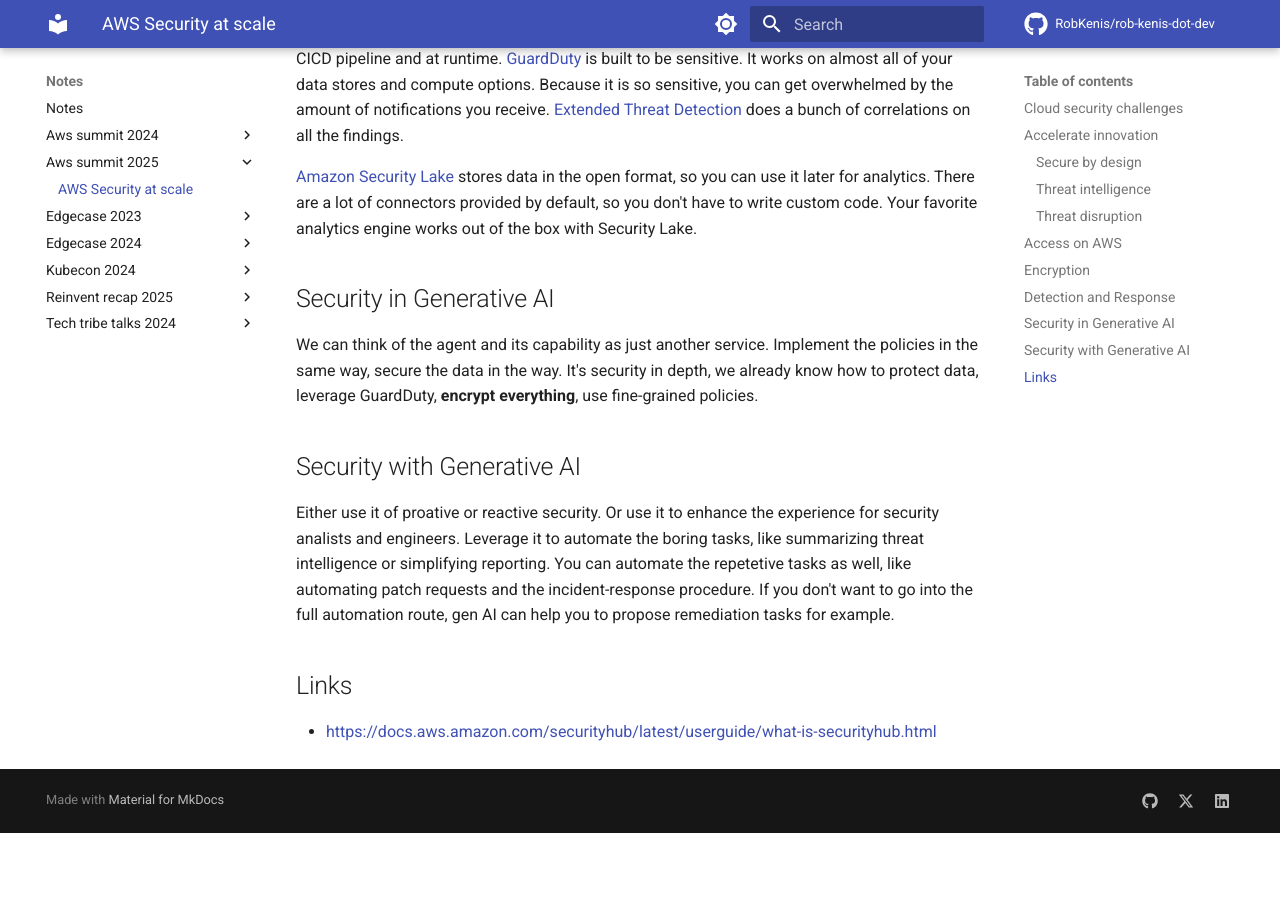
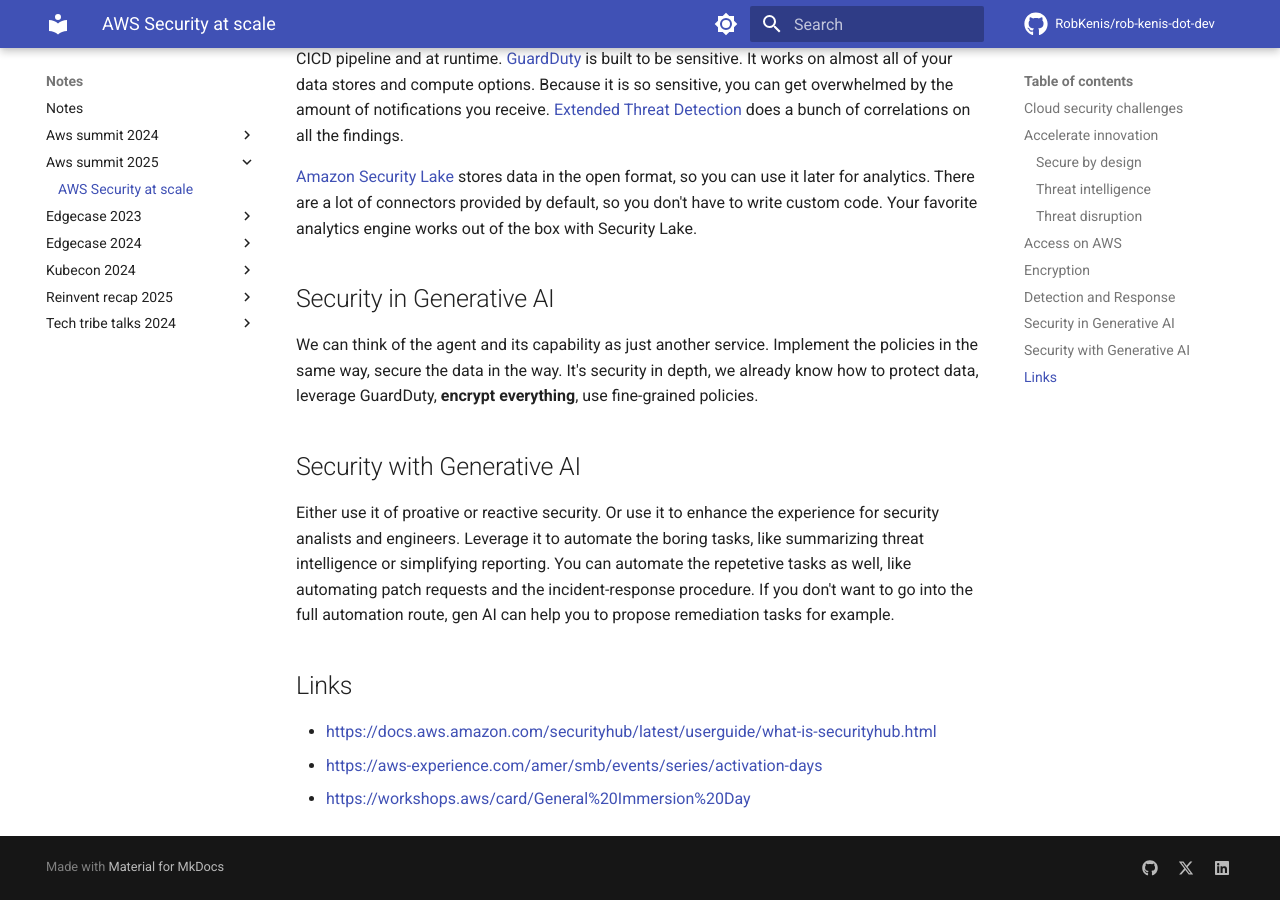
Before and after one commit to RobKenis/rob-kenis-dot-dev, an MkDocs documentation site: the page built from docs/aws-summit-2025/1-security-at-scale.md, in a window 1280 px wide and 900 px high, scrolled down 1624 px. Built offline with MkDocs 1.6.1 and Material for MkDocs 9.7.7, drawn with Linux system fonts in a browser that asks for light colours; comment, search, counter and statistics services are not loaded; before the commit the page ends 2457 px from its top, so only the background shows below that.

Commit message:
Add links to innnovation days

```diff
--- a/docs/aws-summit-2025/1-security-at-scale.md
+++ b/docs/aws-summit-2025/1-security-at-scale.md
@@ -77,3 +77,5 @@
 ## Links
 
 - <https://docs.aws.amazon.com/securityhub/latest/userguide/what-is-securityhub.html>
+- <https://aws-experience.com/amer/smb/events/series/activation-days>
+- <https://workshops.aws/card/General%20Immersion%20Day>
```
